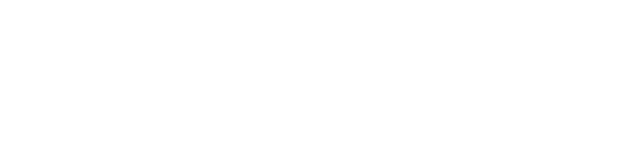
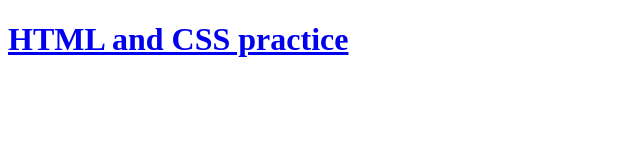
Before and after one commit to ledtien/treo-1.2-HTML-css, a plain HTML site: page index.html in a window 1280 px wide. Shown: the whole page, without its empty margins (0-640 px from the left). Drawn offline with Linux system fonts and the light colour scheme.

Commit message:
Add link

```diff
--- a/index.html
+++ b/index.html
@@ -7,6 +7,8 @@
     <title>Document</title>
 </head>
 <body>
-
+    <h1>
+        <a href="exercise.html"> HTML and CSS practice</a>
+    </h1>
 </body>
 </html>
```
